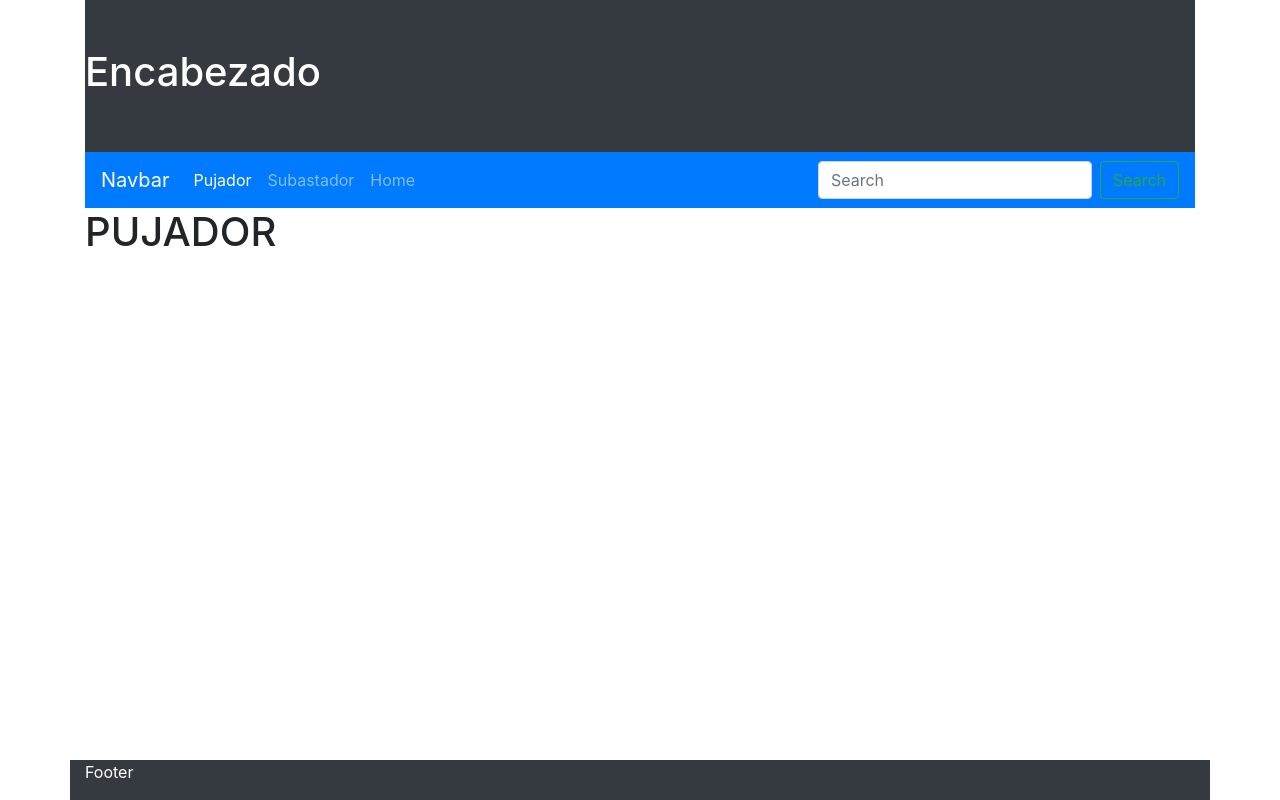
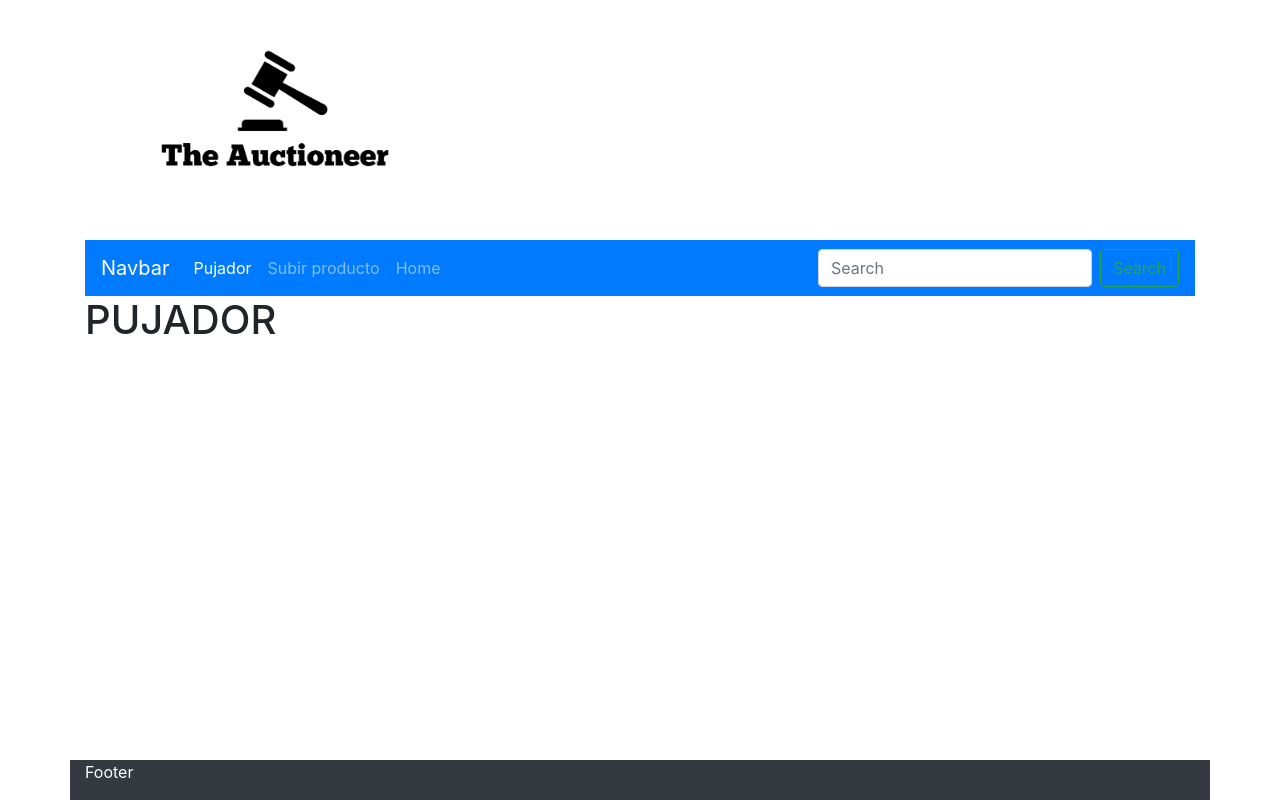
Before and after one commit to Manuel-AA/The-Auctioneer-V0, an Angular app: page /ver in a window 1280 px wide. Built offline with nearby package versions, Linux system fonts and the light colour scheme.

Commit message:
Auto stash before merge of "master" and "origin/master"

```diff
--- a/src/app/app.module.ts
+++ b/src/app/app.module.ts
@@ -7,7 +7,6 @@ import { EncabezadoComponent } from './inside/encabezado/encabezado.component';
 import { FooterComponent } from './inside/footer/footer.component';
 import { SubirProductoComponent } from './inside/subir_producto/subir_producto.component';
 import { VerProductoComponent } from './inside/ver_producto/ver_producto.component';
-import { InsideComponent } from './inside/inside.component';
 import { HomeComponent } from './inside/home/home.component';
 import { PresentacionComponent } from './presentacion/presentacion.component';
 import { RegistroComponent } from './presentacion/registro/registro.component';
@@ -23,7 +22,6 @@ import { CuerpoComponent } from './presentacion/cuerpo/cuerpo.component';
     FooterComponent,
     SubirProductoComponent,
     VerProductoComponent,
-    InsideComponent,
     HomeComponent,
     PresentacionComponent,
     RegistroComponent,
--- a/src/app/inside/encabezado/encabezado.component.html
+++ b/src/app/inside/encabezado/encabezado.component.html
@@ -1,9 +1,9 @@
 
-<div class="bg-dark text-white py-5">
-    <h1>Encabezado</h1>
+<div class="bg-white text-black">
+  <img class= "logo" [src] = "logotipo"/>
 </div>
 <nav class="navbar navbar-expand-lg navbar navbar-dark bg-primary">
-    <a class="navbar-brand" href="#">Navbar</a>
+    <a class="navbar-brand" [routerLink]="['/home']">Navbar</a>
     <button class="navbar-toggler" type="button" data-toggle="collapse" data-target="#navbarSupportedContent" aria-controls="navbarSupportedContent" aria-expanded="false" aria-label="Toggle navigation">
       <span class="navbar-toggler-icon"></span>
     </button>
@@ -14,7 +14,7 @@
           <a class="nav-link" [routerLink]="['/ver']">Pujador <span class="sr-only">(current)</span></a>
         </li>
         <li class="nav-item" routerLinkActive="active">
-          <a class="nav-link" [routerLink]="['/subida']">Subastador</a>
+          <a class="nav-link" [routerLink]="['/subida']">Subir producto</a>
         </li>
         <li class="nav-item"routerLinkActive="active">
           <a class="nav-link" [routerLink]="['/home']">Home</a>
--- a/src/app/inside/encabezado/encabezado.component.scss
+++ b/src/app/inside/encabezado/encabezado.component.scss
@@ -0,0 +1,3 @@
+.logo{
+    width: 400px;
+}
--- a/src/app/inside/encabezado/encabezado.component.ts
+++ b/src/app/inside/encabezado/encabezado.component.ts
@@ -11,5 +11,5 @@ export class EncabezadoComponent implements OnInit {
 
   ngOnInit() {
   }
-
+  logotipo = "/assets/img/logotipo.png"
 }
--- a/src/app/inside/inside.component.html
+++ /dev/null
@@ -1,7 +0,0 @@
-<div class = "container">
-    <app-encabezado></app-encabezado>
-
-    <!--<router-outlet></router-outlet>-->
-
-    <app-footer></app-footer>
-</div>
--- a/src/app/inside/inside.component.ts
+++ /dev/null
@@ -1,15 +0,0 @@
-import { Component, OnInit } from '@angular/core';
-
-@Component({
-  selector: 'app-inside',
-  templateUrl: './inside.component.html',
-  styleUrls: ['./inside.component.scss']
-})
-export class InsideComponent implements OnInit {
-
-  constructor() { }
-
-  ngOnInit() {
-  }
-
-}
--- a/src/app/presentacion/presentacion.component.scss
+++ b/src/app/presentacion/presentacion.component.scss
@@ -0,0 +1,3 @@
+.cabecera{
+    text-align: center;
+}
```
Also changed, not shown: src/app/app-routing.module.ts (+5 -6 lines), src/app/inside/inside.component.scss (deleted), src/assets/img/logotipo.png (added), 1 other file (tests, documents, lock files or other folders).
